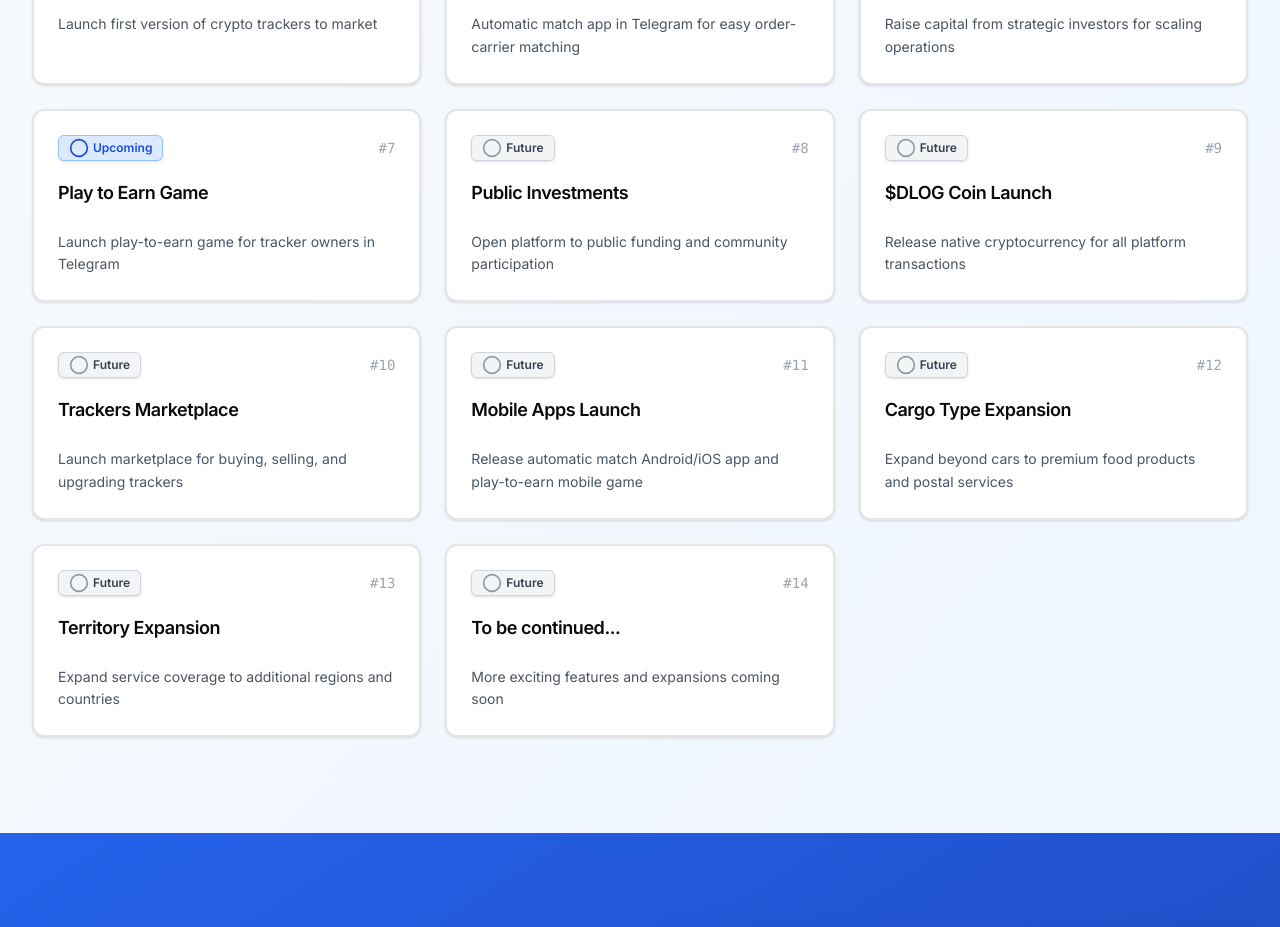
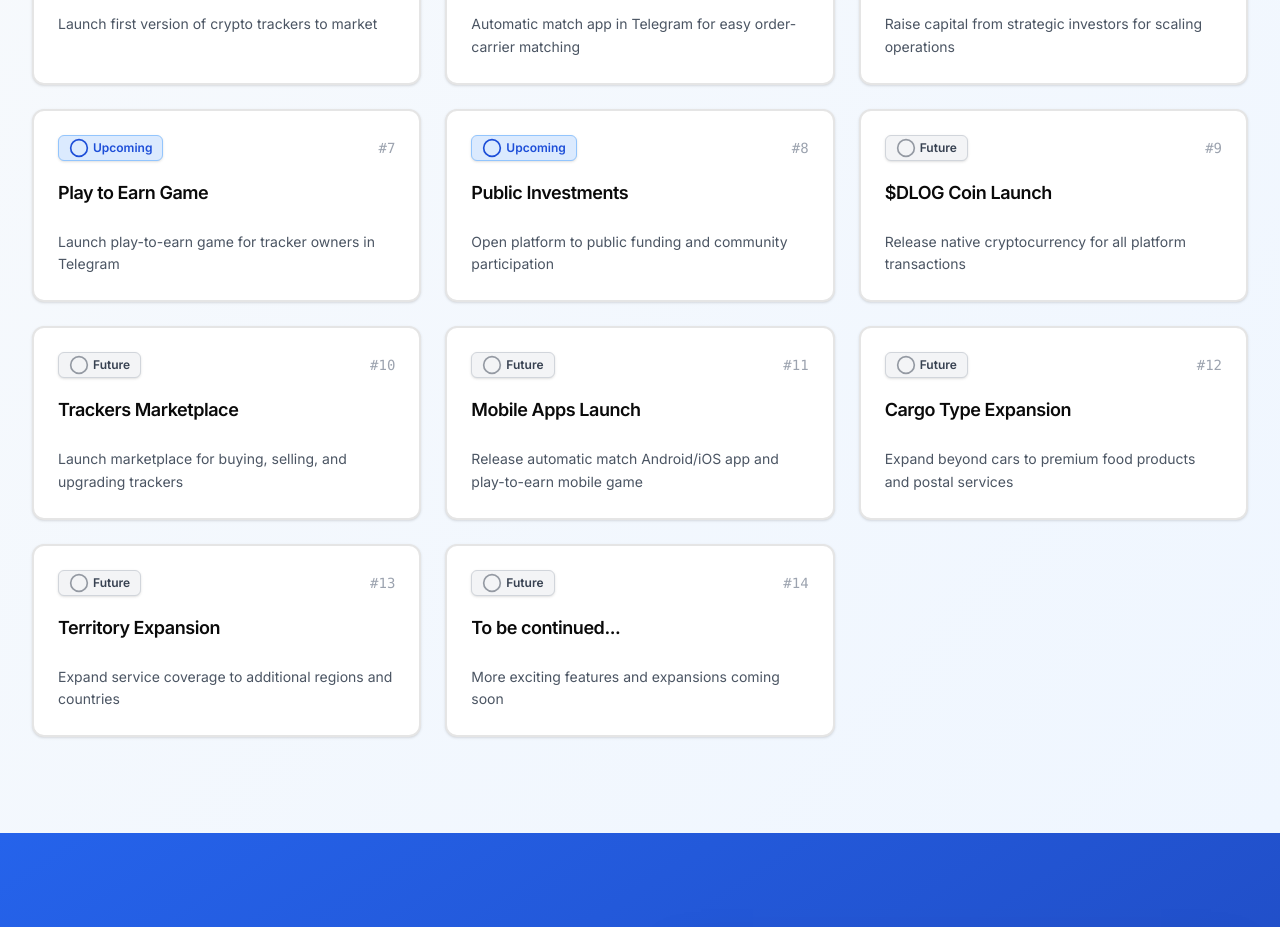
Before and after one commit to Alherd1208/deloc, a Next.js app: page / in a window 1280 px wide. Shown: the part 5060-5987 px from the top of the page. Built offline with nearby package versions, Linux system fonts and the light colour scheme.

Commit message:
in progress

```diff
--- a/components/Roadmap.tsx
+++ b/components/Roadmap.tsx
@@ -44,7 +44,7 @@ const roadmapItems = [
     {
         title: 'Public Investments',
         description: 'Open platform to public funding and community participation',
-        status: 'future'
+        status: 'upcoming'
     },
     {
         title: '$DLOG Coin Launch',
```
